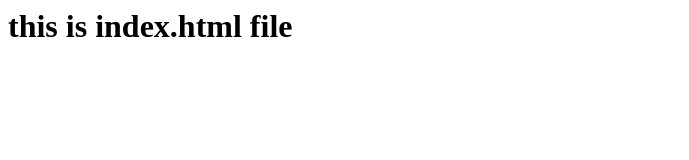
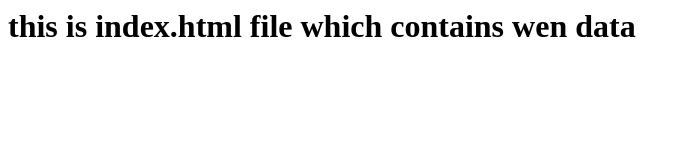
Before and after one commit to rohan4linux/vtgitrepo, a plain HTML site: page index.html in a window 1280 px wide. Shown: the whole page, without its empty margins (0-689 px from the left). Drawn offline with Linux system fonts and the light colour scheme.

Commit message:
modified index.html file in line-1

```diff
--- a/index.html
+++ b/index.html
@@ -1 +1 @@
-<h1>this is index.html file </h1>
+<h1>this is index.html file which contains wen data</h1>
```
